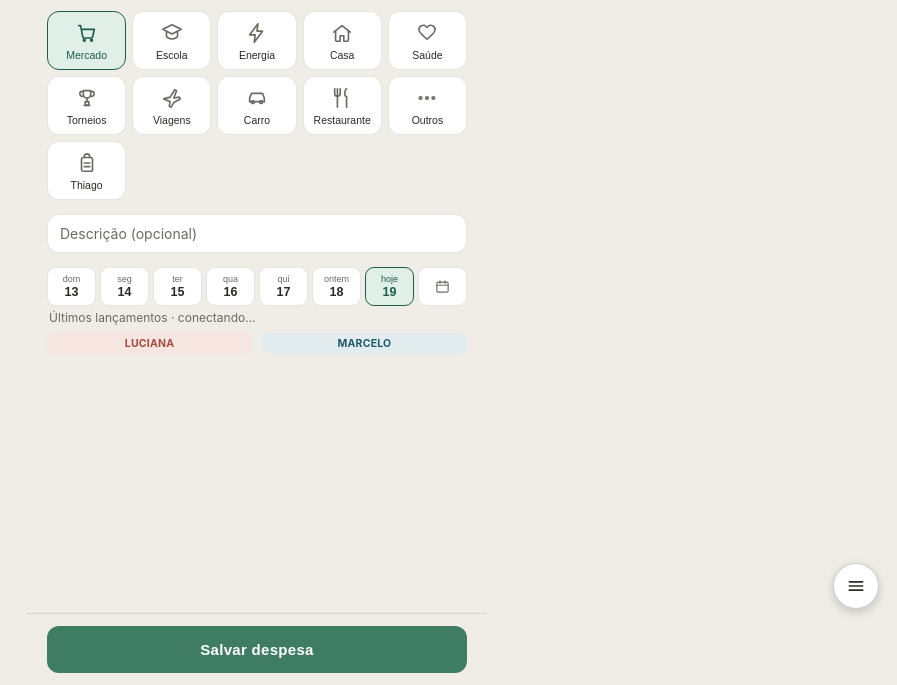
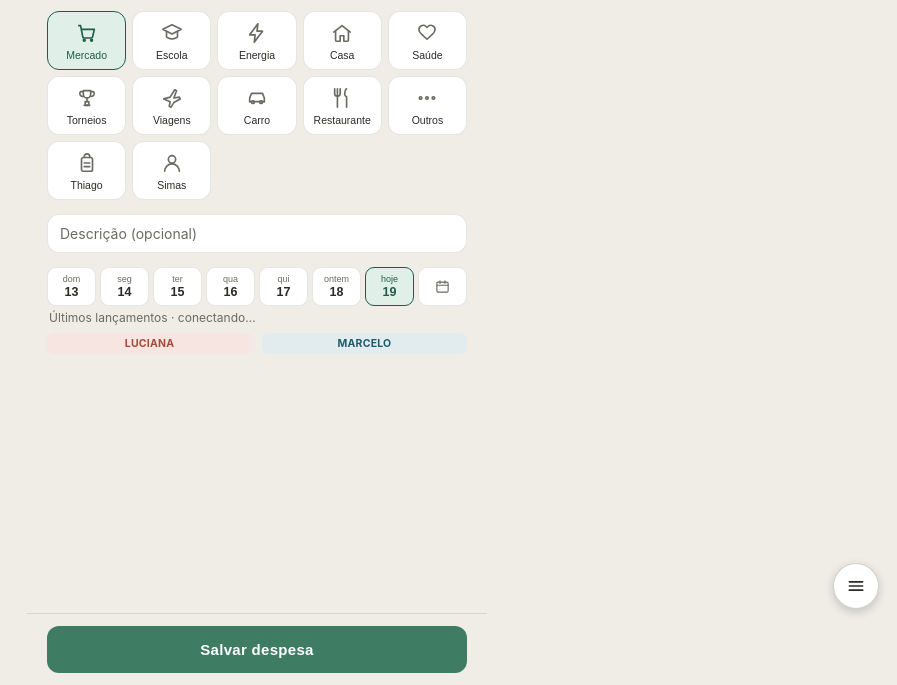
Before and after one commit to marceloribeiro1711/despesas, a plain HTML site: page index.html in a window 1280 px wide. Shown: the part 115-800 px from the top of the page, without its empty margins (383-1280 px from the left). Drawn offline with Linux system fonts and the light colour scheme; no server answers.

Commit message:
Add files via upload

```diff
--- a/index.html
+++ b/index.html
@@ -820,7 +820,8 @@
     restaurante: '<svg viewBox="0 0 24 24" fill="none" stroke="currentColor" stroke-width="1.8" stroke-linecap="round" stroke-linejoin="round"><path d="M7 2v8M4 2v5a3 3 0 0 0 6 0V2"/><path d="M7 10v12"/><path d="M17 2c-2 1-2 4-2 6a3 3 0 0 0 2 2.8V22"/></svg>',
     outros: '<svg viewBox="0 0 24 24" fill="none" stroke="currentColor" stroke-width="1.8" stroke-linecap="round" stroke-linejoin="round"><circle cx="5" cy="12" r="1.4"/><circle cx="12" cy="12" r="1.4"/><circle cx="19" cy="12" r="1.4"/></svg>',
     calendario: '<svg viewBox="0 0 24 24" fill="none" stroke="currentColor" stroke-width="1.8" stroke-linecap="round" stroke-linejoin="round"><rect x="3" y="5" width="18" height="16" rx="2"/><path d="M3 10h18"/><path d="M8 3v4M16 3v4"/></svg>',
-    thiago: '<svg viewBox="0 0 24 24" fill="none" stroke="currentColor" stroke-width="1.8" stroke-linecap="round" stroke-linejoin="round"><path d="M6 8a2 2 0 0 1 2-2h8a2 2 0 0 1 2 2v11a2 2 0 0 1-2 2H8a2 2 0 0 1-2-2V8z"/><path d="M9 6V5a3 3 0 0 1 6 0v1"/><path d="M9 12h6"/><path d="M9 16h6"/></svg>'
+    thiago: '<svg viewBox="0 0 24 24" fill="none" stroke="currentColor" stroke-width="1.8" stroke-linecap="round" stroke-linejoin="round"><path d="M6 8a2 2 0 0 1 2-2h8a2 2 0 0 1 2 2v11a2 2 0 0 1-2 2H8a2 2 0 0 1-2-2V8z"/><path d="M9 6V5a3 3 0 0 1 6 0v1"/><path d="M9 12h6"/><path d="M9 16h6"/></svg>',
+    simas: '<svg viewBox="0 0 24 24" fill="none" stroke="currentColor" stroke-width="1.8" stroke-linecap="round" stroke-linejoin="round"><circle cx="12" cy="8" r="4"/><path d="M4 21c0-4.4 3.6-8 8-8s8 3.6 8 8"/></svg>'
   };
 
   var CATEGORIAS = [
@@ -834,7 +835,8 @@
     { key: 'carro', label: 'Carro' },
     { key: 'restaurante', label: 'Restaurante' },
     { key: 'outros', label: 'Outros' },
-    { key: 'thiago', label: 'Thiago' }
+    { key: 'thiago', label: 'Thiago' },
+    { key: 'simas', label: 'Simas' }
   ];
 
   var catGrid = document.getElementById('catGrid');
@@ -1088,7 +1090,7 @@
     'supermercado': 'mercado',
     'casa': 'casa',
     'condominio': 'casa',
-    'simas': 'casa',
+    'simas': 'simas',
     'tv, tel e internet': 'casa',
     'luz e gas': 'energia',
     'educacao': 'escola',
@@ -1602,7 +1604,7 @@
 </script>
 <script>
   // Sincronizar com CACHE_VERSION em service-worker.js a cada nova versão.
-  var APP_VERSION = "1.0.2";
+  var APP_VERSION = "1.0.3";
   document.title = 'Despesas de Casa · v' + APP_VERSION;
   document.getElementById('versionTag').textContent = 'v' + APP_VERSION;
 
```
